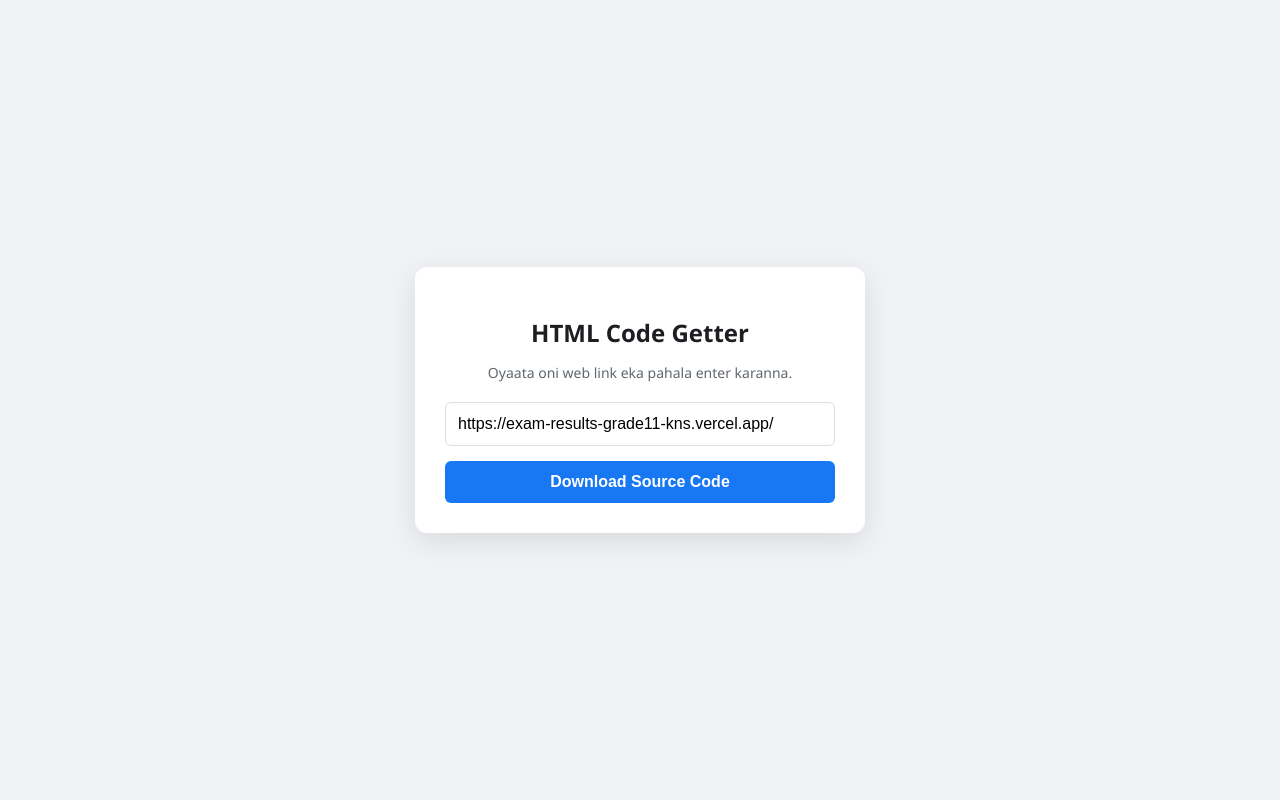
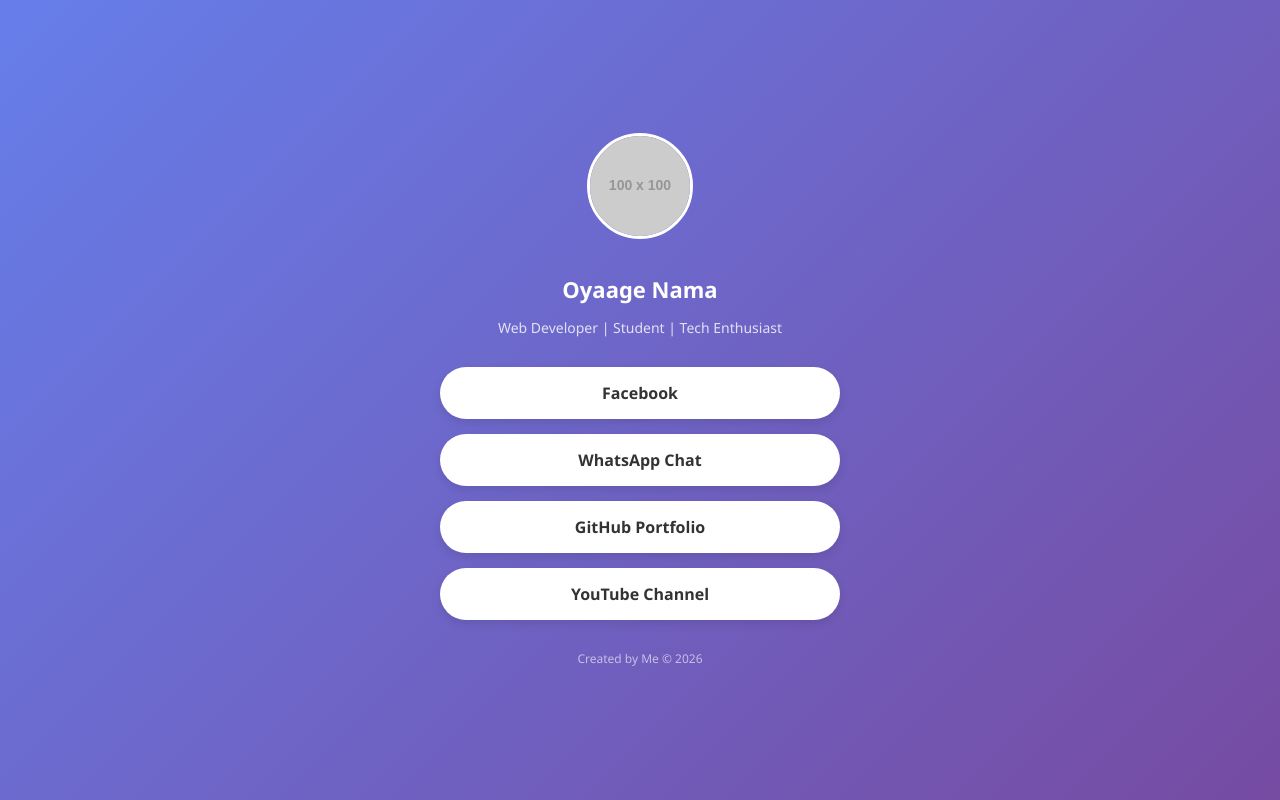
Before and after one commit to Botmduser/my-project, a plain HTML site: page index.html in a window 1280 px wide. Drawn offline with Linux system fonts and the light colour scheme; placeholder pictures from the web are drawn by us.

Commit message:
Update index.html

```diff
--- a/index.html
+++ b/index.html
@@ -1,122 +1,86 @@
 <!DOCTYPE html>
-<html lang="en">
+<html lang="si">
 <head>
     <meta charset="UTF-8">
     <meta name="viewport" content="width=device-width, initial-scale=1.0">
-    <title>Auto HTML Downloader</title>
+    <title>My Profile | Link Tree</title>
     <style>
-        * { box-sizing: border-box; }
+        /* CSS - Meken thamai design eka hadenne */
         body {
             font-family: 'Segoe UI', Tahoma, Geneva, Verdana, sans-serif;
-            background: #f0f2f5;
+            background: linear-gradient(135deg, #667eea 0%, #764ba2 100%);
             display: flex;
             justify-content: center;
             align-items: center;
-            height: 100vh;
+            min-height: 100vh;
             margin: 0;
+            color: white;
         }
+
         .container {
+            width: 90%;
+            max-width: 400px;
+            text-align: center;
+            padding: 20px;
+        }
+
+        .profile-img {
+            width: 100px;
+            height: 100px;
+            border-radius: 50%;
+            border: 3px solid white;
+            object-fit: cover;
+            margin-bottom: 15px;
+        }
+
+        h1 { font-size: 22px; margin-bottom: 10px; }
+        p { font-size: 14px; opacity: 0.8; margin-bottom: 30px; }
+
+        /* Links Buttons */
+        .link {
+            display: block;
             background: white;
-            padding: 30px;
-            border-radius: 12px;
-            box-shadow: 0 8px 30px rgba(0,0,0,0.1);
-            width: 90%;
-            max-width: 450px;
-            text-align: center;
+            color: #333;
+            text-decoration: none;
+            padding: 15px;
+            margin-bottom: 15px;
+            border-radius: 50px;
+            font-weight: 600;
+            transition: transform 0.2s, background 0.2s;
+            box-shadow: 0 4px 10px rgba(0,0,0,0.1);
         }
-        h2 { color: #1c1e21; margin-bottom: 10px; }
-        p { color: #606770; font-size: 14px; margin-bottom: 20px; }
-        input {
-            width: 100%;
-            padding: 12px;
-            border: 1px solid #dddfe2;
-            border-radius: 6px;
-            font-size: 16px;
-            margin-bottom: 15px;
-            outline: none;
+
+        /* Mouse eka link eka udata giyama wena de (Hover) */
+        .link:hover {
+            transform: scale(1.05);
+            background: #f0f0f0;
+            color: #764ba2;
         }
-        input:focus { border-color: #1877f2; }
-        button {
-            background-color: #1877f2;
-            color: white;
-            border: none;
-            padding: 12px;
-            width: 100%;
-            border-radius: 6px;
-            font-size: 16px;
-            font-weight: bold;
-            cursor: pointer;
-            transition: background 0.2s;
-        }
-        button:hover { background-color: #166fe5; }
-        #status {
-            margin-top: 15px;
-            padding: 10px;
-            border-radius: 6px;
-            font-size: 14px;
-            display: none;
+
+        .footer {
+            margin-top: 30px;
+            font-size: 12px;
+            opacity: 0.6;
         }
     </style>
 </head>
 <body>
 
 <div class="container">
-    <h2>HTML Code Getter</h2>
-    <p>Oyaata oni web link eka pahala enter karanna.</p>
+    <img src="https://via.placeholder.com/100" alt="Profile Picture" class="profile-img">
 
-    <input type="url" id="urlInput" value="https://exam-results-grade11-kns.vercel.app/" placeholder="https://example.com">
+    <h1>Oyaage Nama</h1>
+    <p>Web Developer | Student | Tech Enthusiast</p>
 
-    <button onclick="downloadHTML()">Download Source Code</button>
+    <a href="https://facebook.com" class="link" target="_blank">Facebook</a>
+    <a href="https://whatsapp.com" class="link" target="_blank">WhatsApp Chat</a>
+    <a href="https://github.com" class="link" target="_blank">GitHub Portfolio</a>
+    <a href="https://youtube.com" class="link" target="_blank">YouTube Channel</a>
 
-    <div id="status"></div>
+    <div class="footer">
+        Created by Me © 2026
+    </div>
 </div>
-
-<script>
-    async function downloadHTML() {
-        const url = document.getElementById('urlInput').value;
-        const statusDiv = document.getElementById('status');
-
-        if (!url) {
-            alert("Karunakara link ekak enter karanna!");
-            return;
-        }
-
-        // Status update
-        statusDiv.style.display = "block";
-        statusDiv.style.backgroundColor = "#e7f3ff";
-        statusDiv.style.color = "#1877f2";
-        statusDiv.innerText = "Processing... Poddak inna...";
-
-        try {
-            // Me proxy eka auto-active wenawa
-            const finalUrl = 'https://corsproxy.io/?' + encodeURIComponent(url);
-
-            const response = await fetch(finalUrl);
-
-            if (!response.ok) throw new Error('Proxy error ekak awa. Site eka block karala wenna puluwan.');
-
-            const htmlData = await response.text();
-
-            // Blob ekak hadala download link ekak create kirima
-            const blob = new Blob([htmlData], { type: 'text/html' });
-            const link = document.createElement('a');
-            link.href = URL.createObjectURL(blob);
-            link.download = "downloaded_source.html";
-            document.body.appendChild(link);
-            link.click();
-            document.body.removeChild(link);
-
-            statusDiv.style.backgroundColor = "#eafbe7";
-            statusDiv.style.color = "#28a745";
-            statusDiv.innerText = "Sarthakai! HTML file eka download una.";
-
-        } catch (error) {
-            statusDiv.style.backgroundColor = "#ffebe9";
-            statusDiv.style.color = "#d93025";
-            statusDiv.innerText = "Error: " + error.message;
-        }
-    }
-</script>
 
 </body>
 </html>
```
